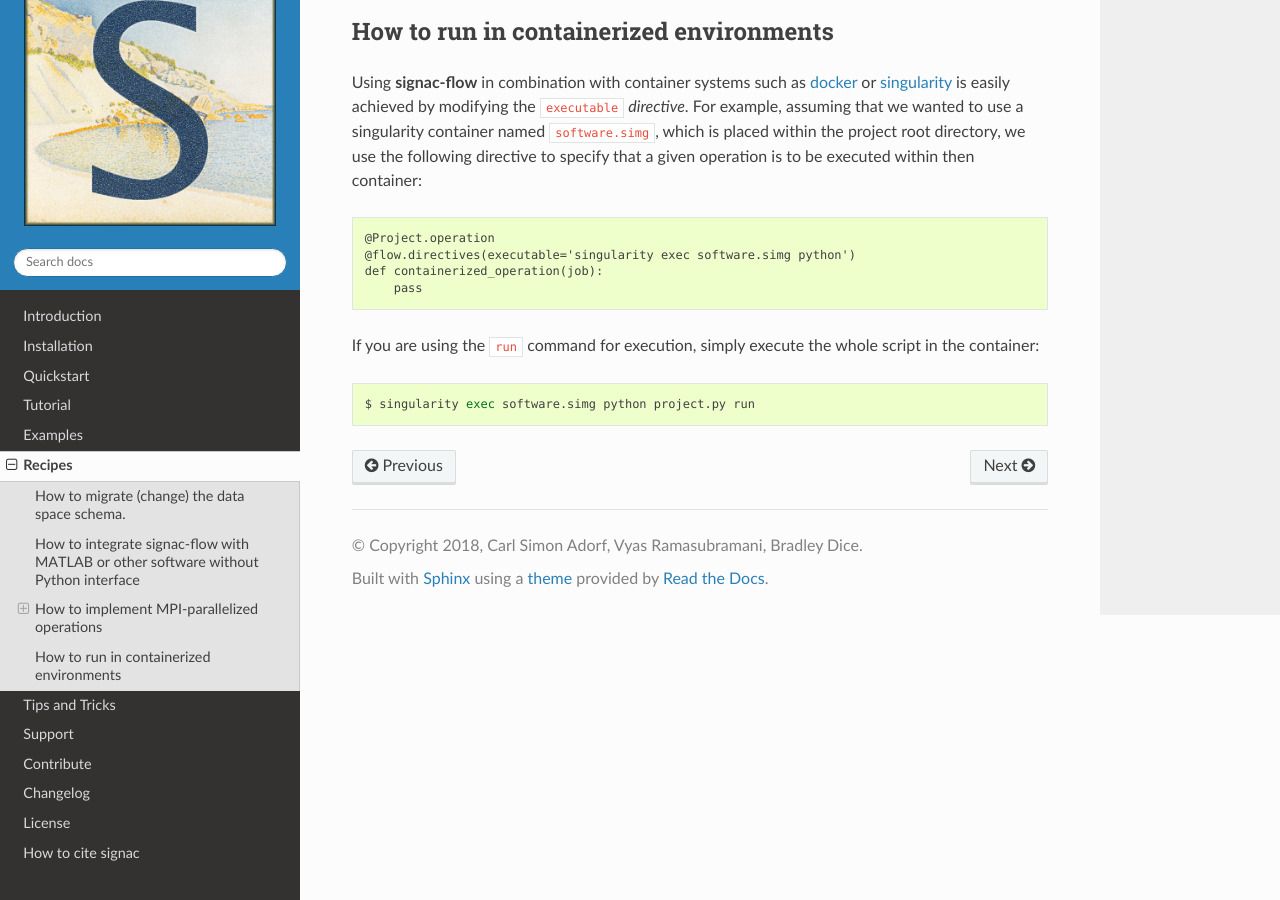
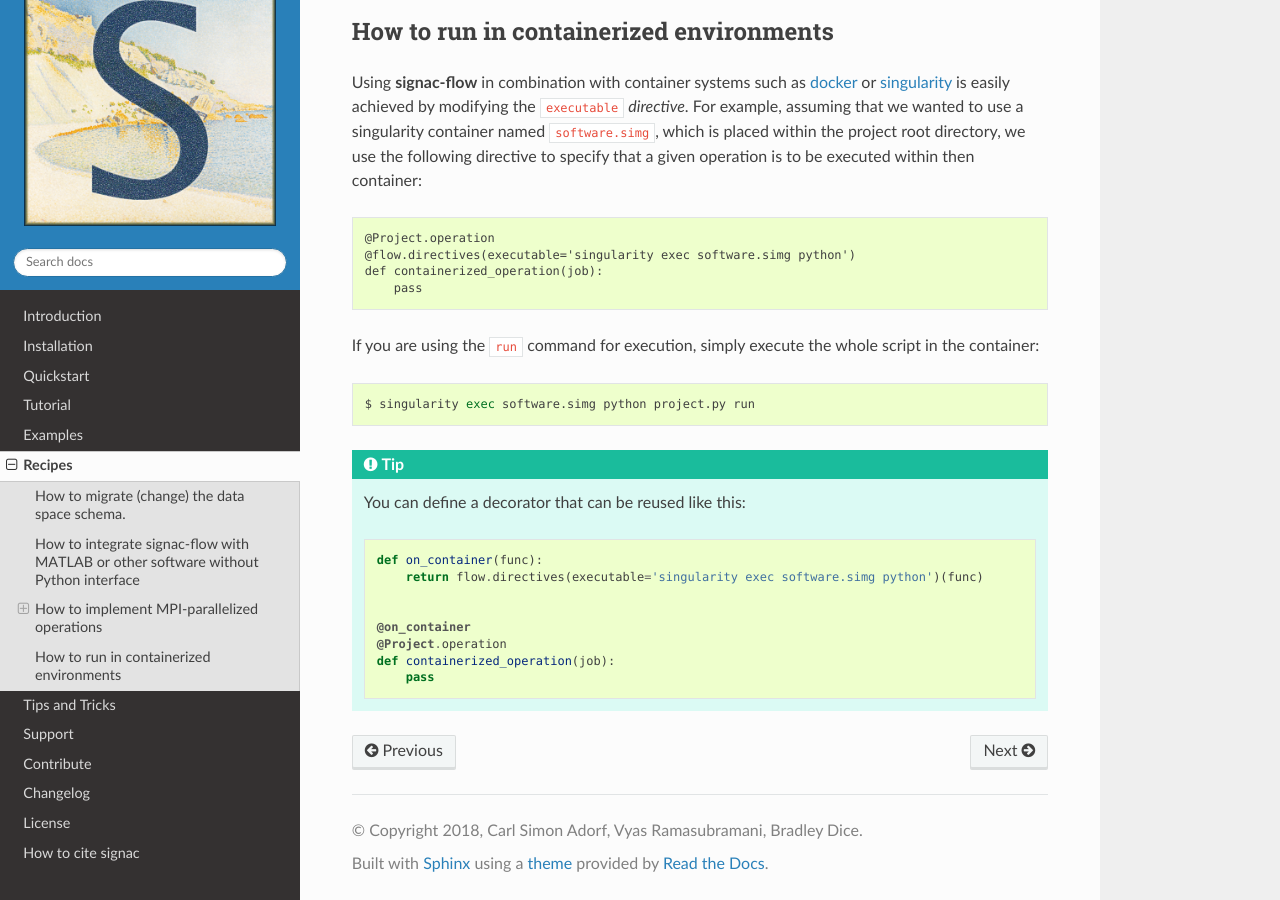
Before and after one commit to glotzerlab/signac-docs, a Sphinx documentation site: the page built from docs/source/recipes.rst, in a window 1280 px wide and 900 px high, scrolled down 3358 px. Built offline with Sphinx 7.4.7 and the Read the Docs theme 2.0.0, drawn with Linux system fonts in a browser that asks for light colours.

Commit message:
Add tip about how to define custom decorator for container ops.

```diff
--- a/docs/source/recipes.rst
+++ b/docs/source/recipes.rst
@@ -188,6 +188,22 @@ If you are using the ``run`` command for execution, simply execute the whole scr
     $ singularity exec software.simg python project.py run
 
 
+.. tip::
+
+    You can define a decorator that can be reused like this:
+
+    .. code-block:: python
+
+        def on_container(func):
+            return flow.directives(executable='singularity exec software.simg python')(func)
+
+
+        @on_container
+        @Project.operation
+        def containerized_operation(job):
+            pass
+
+
 .. todo::
 
     Advanced Workflows
```
